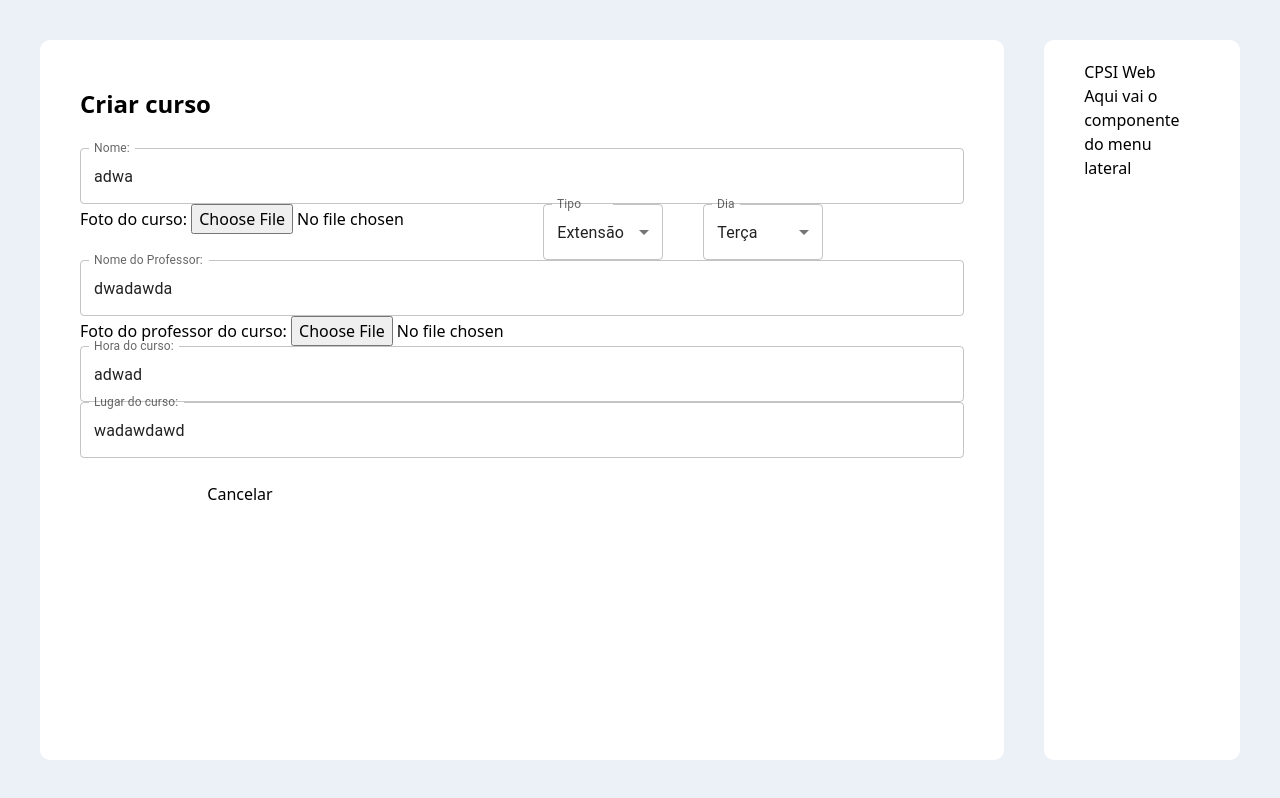
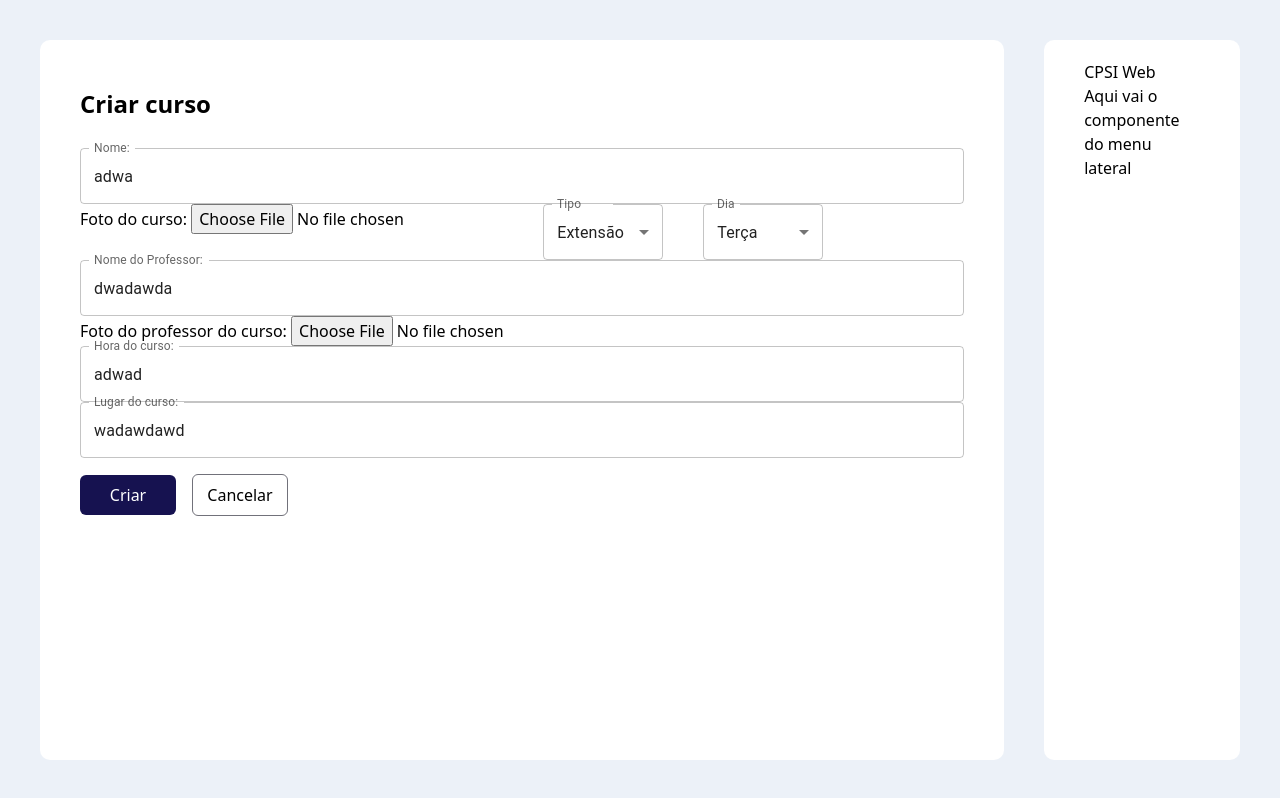
Before and after one commit to RafaelFernandes12/terceira_idade, a Next.js app: page /createCourse in a window 1280 px wide. Built offline with nearby package versions, Linux system fonts and the light colour scheme.

Commit message:
fixing select bug

```diff
--- a/src/app/(app)/(crud)/components/SelectField.tsx
+++ b/src/app/(app)/(crud)/components/SelectField.tsx
@@ -14,7 +14,9 @@ interface selectFieldProps {
     isMultiple: boolean
 }
 
-export default function SelectField({inputLabel, label,value,onChange,itens,isMultiple} : selectFieldProps){
+export default function SelectField({inputLabel,label,value,onChange,itens,isMultiple} : selectFieldProps){
+
+
   if(isMultiple){
     return(
       <FormControl sx={{ minWidth: 120}} size="medium">
@@ -38,7 +40,7 @@ export default function SelectField({inputLabel, label,value,onChange,itens,isMu
         <Select
           value={value}
           label={label}
-          onChange={e => onChange(e)}
+          onChange={e => onChange(e.target.value)}
         >
           {itens.map(item => {
             return <MenuItem key={item} value={item}>{item}</MenuItem>;
--- a/src/app/(app)/(crud)/createCourse/page.tsx
+++ b/src/app/(app)/(crud)/createCourse/page.tsx
@@ -37,7 +37,7 @@ export default function CreateCourse() {
 
   function handleInputName(value: string) { setName(value); }
   function handleInputProfessorName(value: string) { setProfessorName(value); }
-  function handleInputType(value: string) { setType(value); }
+  function handleInputType(value: string) { setType(value); console.log(type);}
   function handleInputChange(propertyName: string, value: any) {
     setLocal(prevLocal => ({
       ...prevLocal,
--- a/src/app/(app)/dashboard/components/ThreeDots.tsx
+++ b/src/app/(app)/dashboard/components/ThreeDots.tsx
@@ -1,4 +1,6 @@
 "use client";
+
+import { deleteCourse } from "@/operations/deleteCourse";
 import MoreVertIcon from "@mui/icons-material/MoreVert";
 import IconButton from "@mui/material/IconButton";
 import Menu from "@mui/material/Menu";
@@ -21,7 +23,6 @@ export function ThreeDots({id}: idProps){
   const handleClose = () => {
     setAnchorEl(null);
   };
-
   return (
     <div>
       <IconButton
@@ -49,7 +50,7 @@ export function ThreeDots({id}: idProps){
                 Editar
           </MenuItem>
         </Link>
-        <MenuItem>
+        <MenuItem onClick={() => deleteCourse(id)}>
               Excluir
         </MenuItem>
       </Menu>
--- a/tailwind.config.ts
+++ b/tailwind.config.ts
@@ -8,12 +8,25 @@ const config: Config = {
   ],
   theme: {
     extend: {
+      backgroundImage: {
+        "gradient-radial": "radial-gradient(var(--tw-gradient-stops))",
+        "gradient-conic":
+          "conic-gradient(from 180deg at 50% 50%, var(--tw-gradient-stops))",
+      },
+      backgroundColor: {
+        "darkBlue": "#161250",
+        "hoverColor":"#191280",
+        "violet": "#9D9DBC"
+      },
+      borderWidth: {
+        1:"1px"
+      },
       fontFamily: {
         "poppins": ["Poppins"],
       },
       colors: {
         "background-light": "#ECF1F8",
-      }
+      },
     },
   },
   plugins: [],
```
